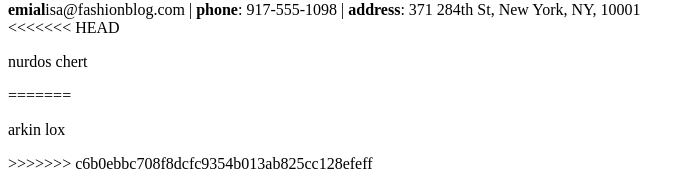
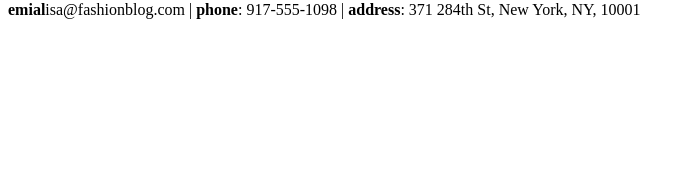
Before and after one commit to ArkinSratk/ArkinSratk.github.io, a plain HTML site: page HTML/scheudle/fashion.html in a window 1280 px wide. Shown: the part 2122-2303 px from the top of the page, without its empty margins (0-695 px from the left). After the commit the page ends 2149 px from the top, so only its background shows below. Drawn offline with Linux system fonts and the light colour scheme.

Commit message:
chaneged

```diff
--- a/HTML/scheudle/fashion.html
+++ b/HTML/scheudle/fashion.html
@@ -38,10 +38,6 @@
             </ul>
             <img src="https://username.github.io/html/blogs/fashion.html" alt="">
             <div id="Contact"><strong>emial</strong>isa@fashionblog.com | <strong>phone</strong>: 917-555-1098 | <strong>address</strong>: 371 284th St, New York, NY, 10001<div>
-<<<<<<< HEAD
-                <p>nurdos chert</p>
-=======
-                <p>arkin lox</p>
->>>>>>> c6b0ebbc708f8dcfc9354b013ab825cc128efeff
+
     </body>
 </html>
```
